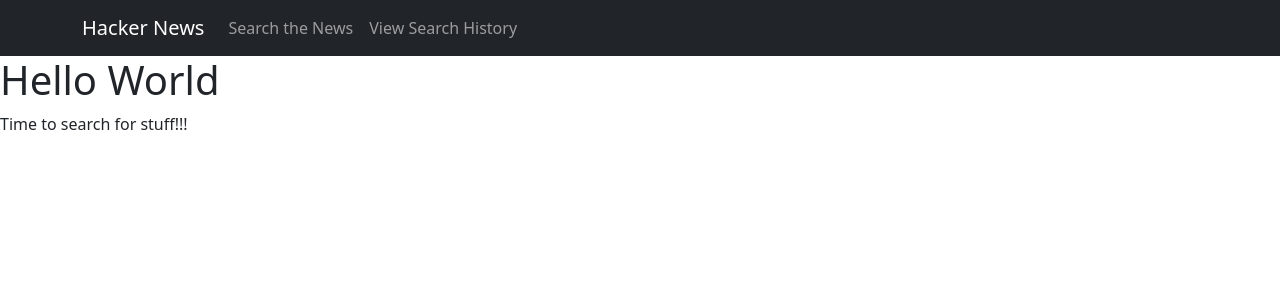
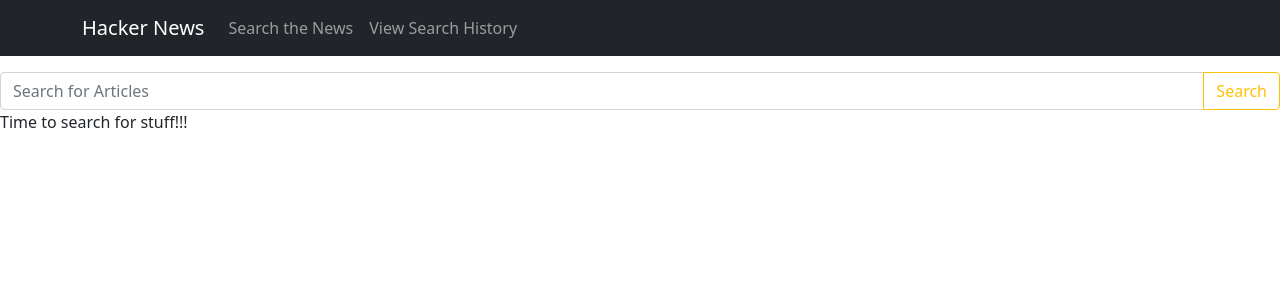
Before and after one commit to jnel-221/hackerNews, a React (Create React App) app in the folder hackernews/: page / in a window 1280 px wide. Shown: the top 300 px of the page. Built offline with nearby package versions, Linux system fonts and the light colour scheme.

Commit message:
input component created, event handler capturing clicks

```diff
--- a/hackernews/src/components/HeaderNav.js
+++ b/hackernews/src/components/HeaderNav.js
@@ -4,6 +4,7 @@ import{Navbar, Nav, Container} from "react-bootstrap";
 
 function Headernav(){
     return(
+
         <Navbar collapseOnSelect expand="lg" bg="dark" variant="dark">
             <Container>
             <Navbar.Brand as={Link} to="/">Hacker News</Navbar.Brand>
--- /dev/null
+++ b/hackernews/src/components/Input.js
@@ -0,0 +1,26 @@
+import React from "react";
+import{InputGroup, FormControl, Button} from "react-bootstrap";
+
+
+function Input(){
+
+    function handleSubmit(e){
+        e.preventDefault();
+        console.log("You clicked submit!")
+    }
+
+    return(
+    <InputGroup className="mt-3 mx-auto">
+    <FormControl
+      placeholder="Search for Articles"
+      aria-label="Search for Articles"
+      aria-describedby="basic-addon2"
+    />
+    <Button variant="outline-warning" id="button-addon2" type="submit" onClick={handleSubmit}>
+      Search
+    </Button>
+  </InputGroup>
+    );
+}
+
+export default Input;
--- a/hackernews/src/pages/Search.js
+++ b/hackernews/src/pages/Search.js
@@ -1,11 +1,13 @@
 import React from "react";
 import Headernav from "../components/HeaderNav";
+import Input from "../components/Input";
 
 function Search(){
     return(
         <>
         <Headernav/>
-        <h1>Hello World</h1>
+        {/* <h1>Hello World</h1> */}
+        <Input/>
         <p>Time to search for stuff!!!</p>
         </>
     )
```
